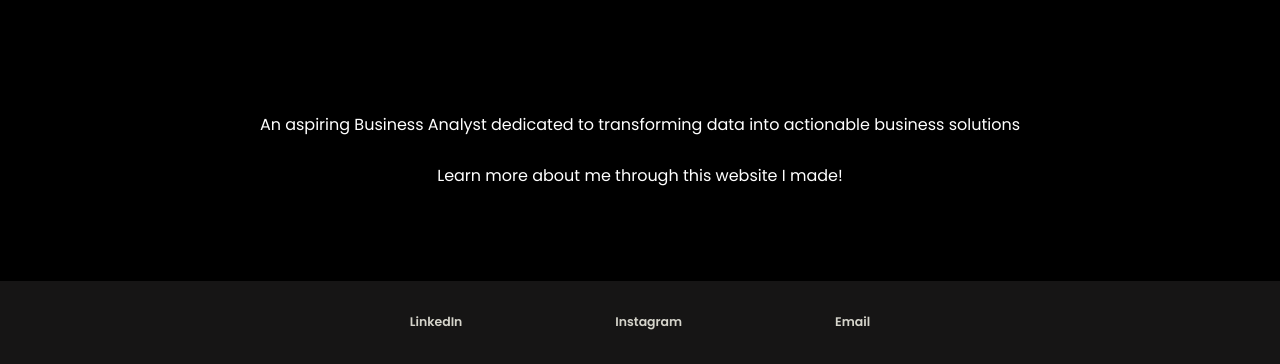
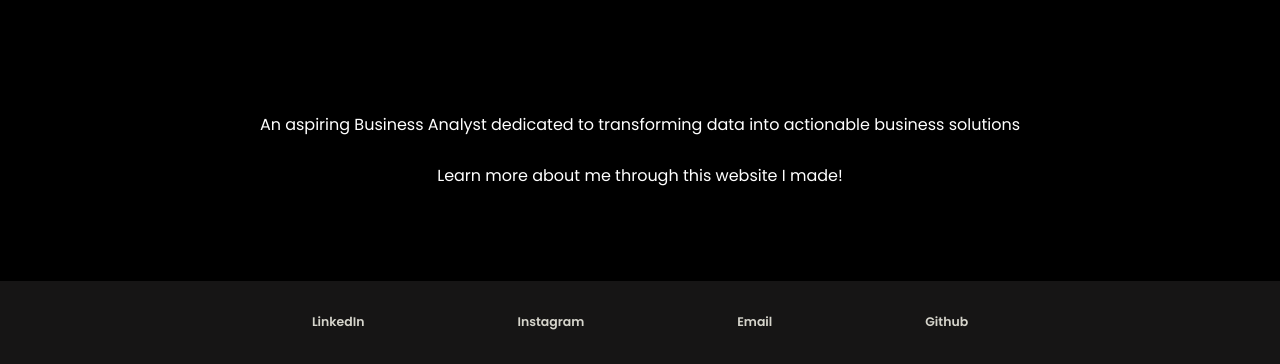
Before and after one commit to angana04/angana04.github.io, a plain HTML site: page index.html in a window 1280 px wide. Shown: the part 681-1045 px from the top of the page. Drawn offline with Linux system fonts and the light colour scheme.

Commit message:
Update index.html

```diff
--- a/index.html
+++ b/index.html
@@ -148,6 +148,7 @@
                <a href="https://www.linkedin.com/in/angana-shah" target="_blank">LinkedIn</a>
                 <a href="https://www.instagram.com/angana_04?igsh=NTc4MTIwNjQ2YQ%3D%3D" target="_blank">Instagram</a>
                 <a href="mailto:ashah4461@sdsu.edu">Email</a>
+                <a href="https://github.com/angana04">Github</a>
           </h3>
         </div>
     </footer>
```
